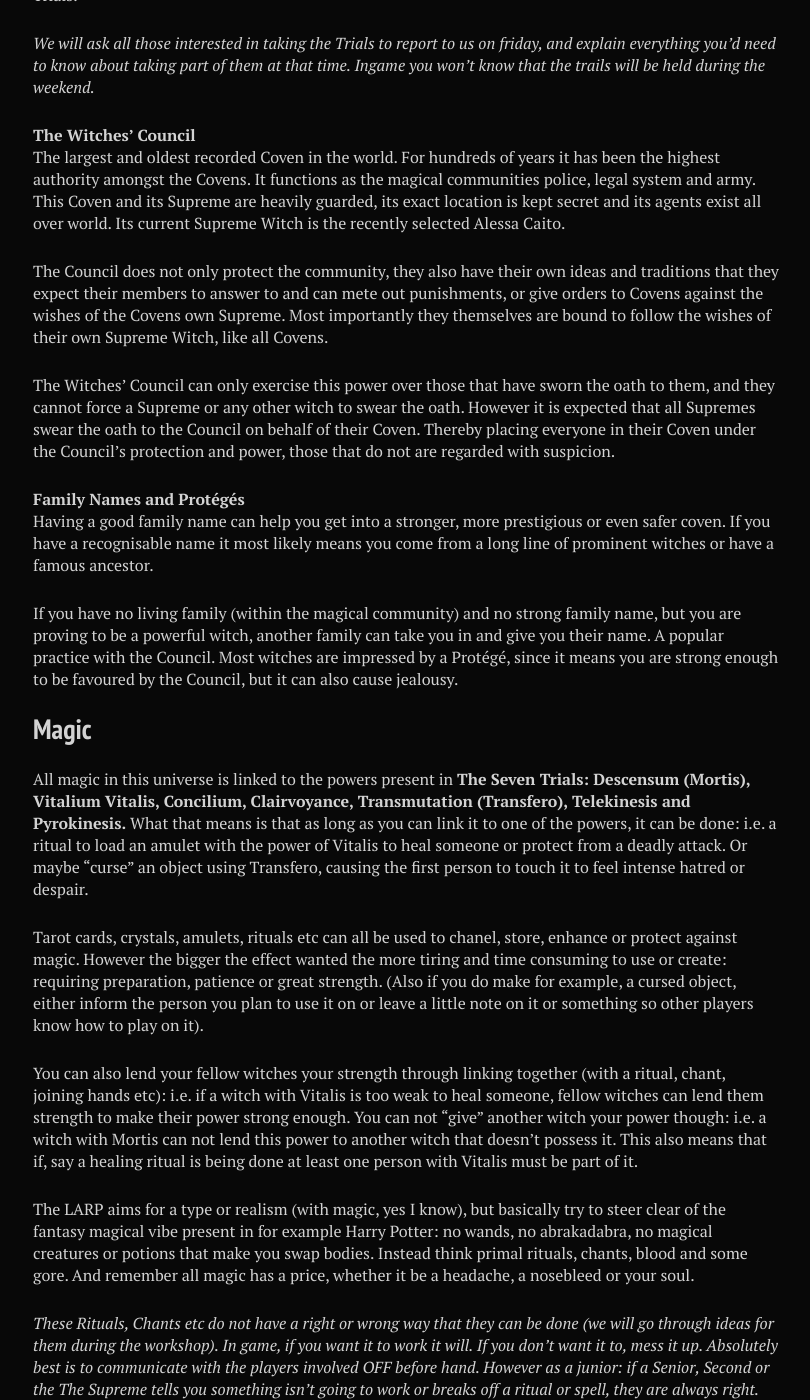
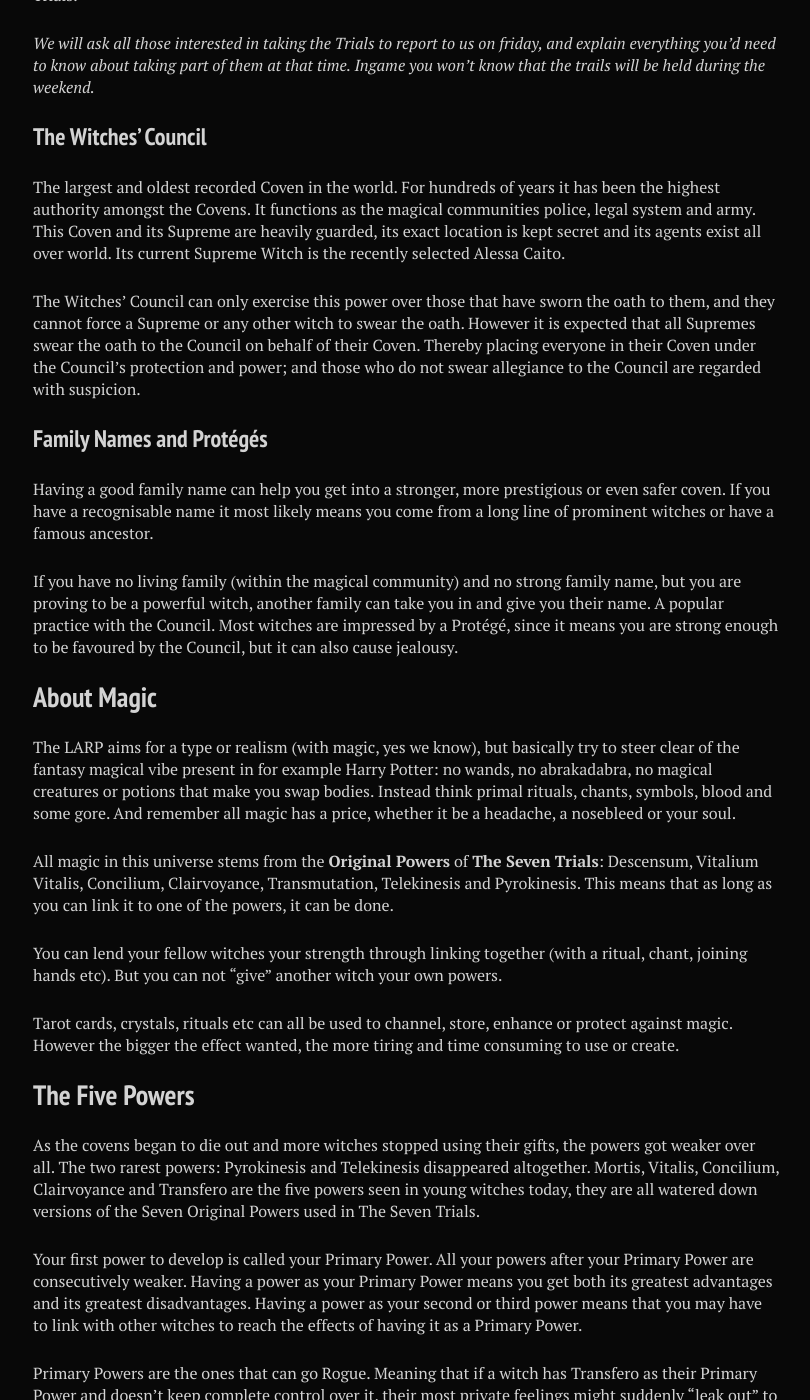
Before and after one commit to stanislavb/en.coven.nu, a Jekyll site: the page built from fictional/index.md, in a window 1280 px wide and 1400 px high, scrolled down 3303 px. Shown: the whole window, without its empty margins (287-1097 px from the left). Built offline with Jekyll 4.4.1, drawn with Linux system fonts in a browser that asks for light colours; nearby versions of some CDN libraries.

Commit message:
Update index.md

```diff
--- a/fictional/index.md
+++ b/fictional/index.md
@@ -88,28 +88,23 @@ It has been the tradition that the Supreme should personally select the witches
 
 *We will ask all those interested in taking the Trials to report to us on friday, and explain everything you’d need to know about taking part of them at that time. Ingame you won’t know that the trails will be held during the weekend.*
 
-**The Witches’ Council**
+### The Witches’ Council
 The largest and oldest recorded Coven in the world.  For hundreds of years it has been the highest authority amongst the Covens. It functions as the magical communities police, legal system and army. This Coven and its Supreme are heavily guarded, its exact location is kept secret and its agents exist all over world. Its current Supreme Witch is the recently selected Alessa Caito.
 
-The Council does not only protect the community, they also have their own ideas and traditions that they expect their members to answer to and can mete out punishments, or give orders to Covens against the wishes of the Covens own Supreme. Most importantly they themselves are bound to follow the wishes of their own Supreme Witch, like all Covens.
+The Witches’ Council can only exercise this power over those that have sworn the oath to them, and they cannot force a Supreme or any other witch to swear the oath. However it is expected that all Supremes swear the oath to the Council on behalf of their Coven. Thereby placing everyone in their Coven under the Council's protection and power; and those who do not swear allegiance to the Council are regarded with suspicion.
 
-The Witches’ Council can only exercise this power over those that have sworn the oath to them, and they cannot force a Supreme or any other witch to swear the oath. However it is expected that all Supremes swear the oath to the Council on behalf of their Coven. Thereby placing everyone in their Coven under the Council's protection and power, those that do not are regarded with suspicion.
-
-**Family Names and Protégés**
+### Family Names and Protégés
 Having a good family name can help you get into a stronger, more prestigious or even safer coven. If you have a recognisable name it most likely means you come from a long line of prominent witches or have a famous ancestor.
 
 If you have no living family (within the magical community) and no strong family name, but you are proving to be a powerful witch, another family can take you in and give you their name. A popular practice with the Council. Most witches are impressed by a Protégé, since it means you are strong enough to be favoured by the Council, but it can also cause jealousy.
-## Magic
+## About Magic
+The LARP aims for a type or realism (with magic, yes we know), but basically try to steer clear of the fantasy magical vibe present in for example Harry Potter: no wands, no abrakadabra, no magical creatures or potions that make you swap bodies. Instead think primal rituals, chants, symbols, blood and some gore. And remember all magic has a price, whether it be a headache, a nosebleed or your soul.
 
-All magic in this universe is linked to the powers present in **The Seven Trials: Descensum (Mortis), Vitalium Vitalis, Concilium, Clairvoyance, Transmutation (Transfero), Telekinesis and Pyrokinesis.** What that means is that as long as you can link it to one of the powers, it can be done: i.e. a ritual to load an amulet with the power of Vitalis to heal someone or protect from a deadly attack. Or maybe “curse” an object using Transfero, causing the first person to touch it to feel intense hatred or despair.
+All magic in this universe stems from the **Original Powers** of **The Seven Trials**: Descensum, Vitalium Vitalis, Concilium, Clairvoyance, Transmutation, Telekinesis and Pyrokinesis. This means that as long as you can link it to one of the powers, it can be done.
 
-Tarot cards, crystals, amulets, rituals etc can all be used to chanel, store, enhance or protect against magic. However the bigger the effect wanted the more tiring and time consuming to use or create: requiring preparation, patience or great strength. (Also if you do make for example, a cursed object, either inform the person you plan to use it on or leave a little note on it or something so other players know how to play on it).
+You can lend your fellow witches your strength through linking together (with a ritual, chant, joining hands etc). But you can not “give” another witch your own powers.
 
-You can also lend your fellow witches your strength through linking together (with a ritual, chant, joining hands etc): i.e. if a witch with Vitalis is too weak to heal someone, fellow witches can lend them strength to make their power strong enough. You can not “give” another witch your power though: i.e. a witch with Mortis can not lend this power to another witch that doesn’t possess it. This also means that if, say a healing ritual is being done at least one person with Vitalis must be part of it.
-
-The LARP aims for a type or realism (with magic, yes I know), but basically try to steer clear of the fantasy magical vibe present in for example Harry Potter: no wands, no abrakadabra, no magical creatures or potions that make you swap bodies. Instead think primal rituals, chants, blood and some gore. And remember all magic has a price, whether it be a headache, a nosebleed or your soul.
-
-*These Rituals, Chants etc do not have a right or wrong way that they can be done (we will go through ideas for them during the workshop). In game, if you want it to work it will. If you don't want it to, mess it up. Absolutely best is to communicate with the players involved OFF before hand. However as a junior: if a Senior, Second or the The Supreme tells you something isn't going to work or breaks off a ritual or spell, they are always right.*
+Tarot cards, crystals, rituals etc can all be used to channel, store, enhance or protect against magic. However the bigger the effect wanted, the more tiring and time consuming to use or create.
 
 ## The Five Powers
 
```
